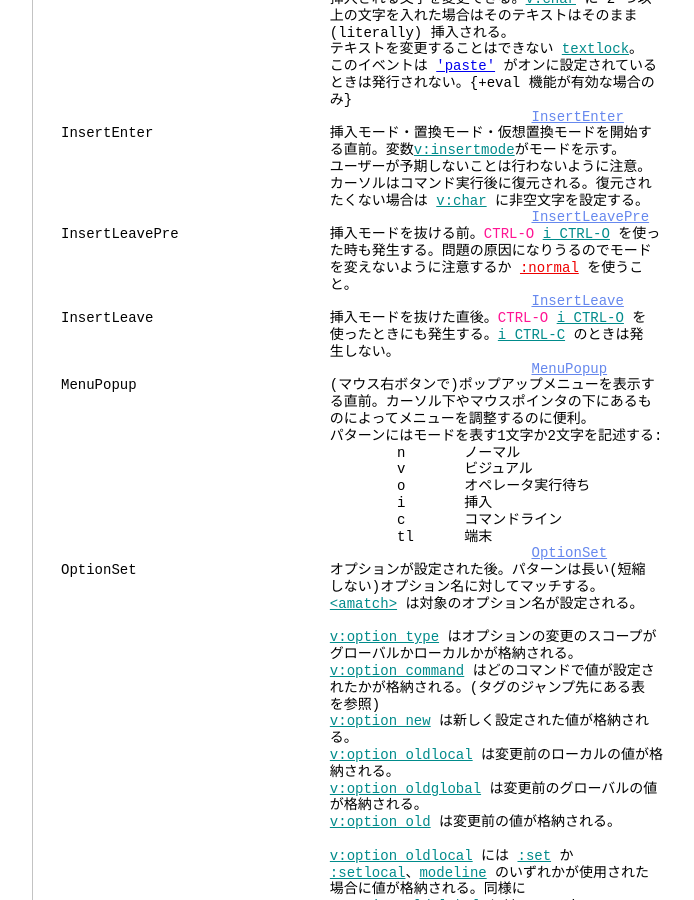
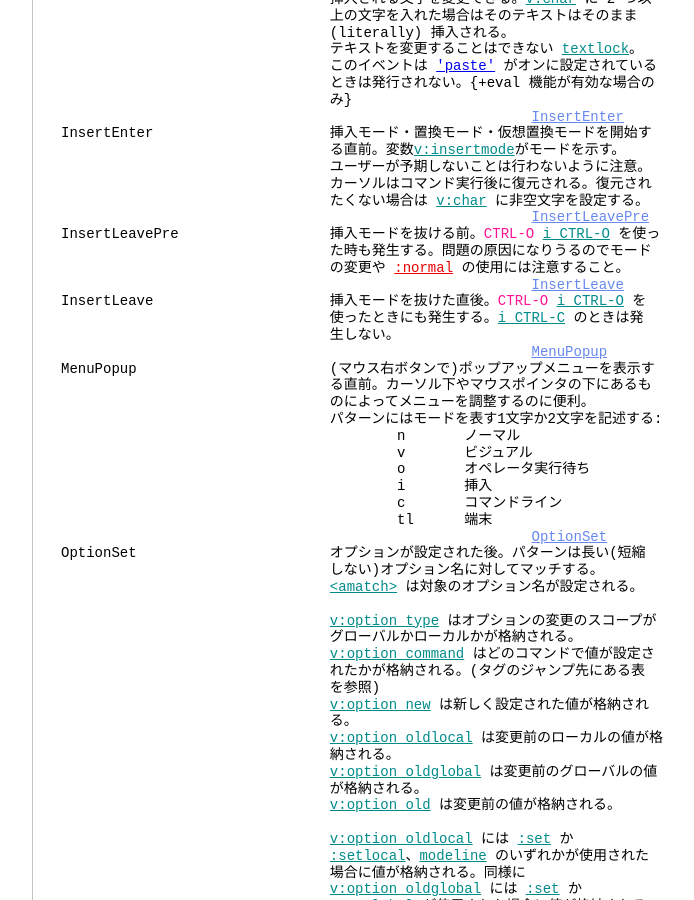
Before and after one commit to vim-jp/vimdoc-ja, a Jekyll site: the page built from autocmd.html, in a window 1280 px wide and 900 px high, scrolled down 14855 px. Shown: the whole window, without its empty margins (340-1034 px from the left). Built offline with Jekyll 4.4.1, drawn with Linux system fonts in a browser that asks for light colours; nearby versions of some CDN libraries; comment, search, counter and statistics services are not loaded.

Commit message:
Generated by GitHub workflow 1340355395
https://github.com/vim-jp/vimdoc-ja-working/actions/runs/1340355395

```diff
--- a/autocmd.html
+++ b/autocmd.html
@@ -890,8 +890,7 @@ InsertEnter&nbsp;&nbsp;&nbsp;&nbsp;&nbsp;&nbsp;&nbsp;&nbsp;&nbsp;&nbsp;&nbsp;&nb
 &nbsp;&nbsp;&nbsp;&nbsp;&nbsp;&nbsp;&nbsp;&nbsp;&nbsp;&nbsp;&nbsp;&nbsp;&nbsp;&nbsp;&nbsp;&nbsp;&nbsp;&nbsp;&nbsp;&nbsp;&nbsp;&nbsp;&nbsp;&nbsp;&nbsp;&nbsp;&nbsp;&nbsp;&nbsp;&nbsp;&nbsp;&nbsp;&nbsp;&nbsp;&nbsp;&nbsp;&nbsp;&nbsp;&nbsp;&nbsp;&nbsp;&nbsp;&nbsp;&nbsp;&nbsp;&nbsp;&nbsp;&nbsp;&nbsp;&nbsp;&nbsp;&nbsp;&nbsp;&nbsp;&nbsp;&nbsp;<a class="Constant" href="autocmd.html#InsertLeavePre" name="InsertLeavePre">InsertLeavePre</a><br>
 InsertLeavePre&nbsp;&nbsp;&nbsp;&nbsp;&nbsp;&nbsp;&nbsp;&nbsp;&nbsp;&nbsp;&nbsp;&nbsp;&nbsp;&nbsp;&nbsp;&nbsp;&nbsp;&nbsp;挿入モードを抜ける前。<span class="Special">CTRL-O</span>&nbsp;<a class="Identifier" href="insert.html#i_CTRL-O">i_CTRL-O</a>&nbsp;を使っ<br>
 &nbsp;&nbsp;&nbsp;&nbsp;&nbsp;&nbsp;&nbsp;&nbsp;&nbsp;&nbsp;&nbsp;&nbsp;&nbsp;&nbsp;&nbsp;&nbsp;&nbsp;&nbsp;&nbsp;&nbsp;&nbsp;&nbsp;&nbsp;&nbsp;&nbsp;&nbsp;&nbsp;&nbsp;&nbsp;&nbsp;&nbsp;&nbsp;た時も発生する。問題の原因になりうるのでモード<br>
-&nbsp;&nbsp;&nbsp;&nbsp;&nbsp;&nbsp;&nbsp;&nbsp;&nbsp;&nbsp;&nbsp;&nbsp;&nbsp;&nbsp;&nbsp;&nbsp;&nbsp;&nbsp;&nbsp;&nbsp;&nbsp;&nbsp;&nbsp;&nbsp;&nbsp;&nbsp;&nbsp;&nbsp;&nbsp;&nbsp;&nbsp;&nbsp;を変えないように注意するか&nbsp;<a class="Comment" href="various.html#:normal">:normal</a>&nbsp;を使うこ<br>
-&nbsp;&nbsp;&nbsp;&nbsp;&nbsp;&nbsp;&nbsp;&nbsp;&nbsp;&nbsp;&nbsp;&nbsp;&nbsp;&nbsp;&nbsp;&nbsp;&nbsp;&nbsp;&nbsp;&nbsp;&nbsp;&nbsp;&nbsp;&nbsp;&nbsp;&nbsp;&nbsp;&nbsp;&nbsp;&nbsp;&nbsp;&nbsp;と。<br>
+&nbsp;&nbsp;&nbsp;&nbsp;&nbsp;&nbsp;&nbsp;&nbsp;&nbsp;&nbsp;&nbsp;&nbsp;&nbsp;&nbsp;&nbsp;&nbsp;&nbsp;&nbsp;&nbsp;&nbsp;&nbsp;&nbsp;&nbsp;&nbsp;&nbsp;&nbsp;&nbsp;&nbsp;&nbsp;&nbsp;&nbsp;&nbsp;の変更や&nbsp;<a class="Comment" href="various.html#:normal">:normal</a>&nbsp;の使用には注意すること。<br>
 &nbsp;&nbsp;&nbsp;&nbsp;&nbsp;&nbsp;&nbsp;&nbsp;&nbsp;&nbsp;&nbsp;&nbsp;&nbsp;&nbsp;&nbsp;&nbsp;&nbsp;&nbsp;&nbsp;&nbsp;&nbsp;&nbsp;&nbsp;&nbsp;&nbsp;&nbsp;&nbsp;&nbsp;&nbsp;&nbsp;&nbsp;&nbsp;&nbsp;&nbsp;&nbsp;&nbsp;&nbsp;&nbsp;&nbsp;&nbsp;&nbsp;&nbsp;&nbsp;&nbsp;&nbsp;&nbsp;&nbsp;&nbsp;&nbsp;&nbsp;&nbsp;&nbsp;&nbsp;&nbsp;&nbsp;&nbsp;<a class="Constant" href="autocmd.html#InsertLeave" name="InsertLeave">InsertLeave</a><br>
 InsertLeave&nbsp;&nbsp;&nbsp;&nbsp;&nbsp;&nbsp;&nbsp;&nbsp;&nbsp;&nbsp;&nbsp;&nbsp;&nbsp;&nbsp;&nbsp;&nbsp;&nbsp;&nbsp;&nbsp;&nbsp; 挿入モードを抜けた直後。<span class="Special">CTRL-O</span>&nbsp;<a class="Identifier" href="insert.html#i_CTRL-O">i_CTRL-O</a>&nbsp;を<br>
 &nbsp;&nbsp;&nbsp;&nbsp;&nbsp;&nbsp;&nbsp;&nbsp;&nbsp;&nbsp;&nbsp;&nbsp;&nbsp;&nbsp;&nbsp;&nbsp;&nbsp;&nbsp;&nbsp;&nbsp;&nbsp;&nbsp;&nbsp;&nbsp;&nbsp;&nbsp;&nbsp;&nbsp;&nbsp;&nbsp;&nbsp;&nbsp;使ったときにも発生する。<a class="Identifier" href="insert.html#i_CTRL-C">i_CTRL-C</a>&nbsp;のときは発<br>
```
